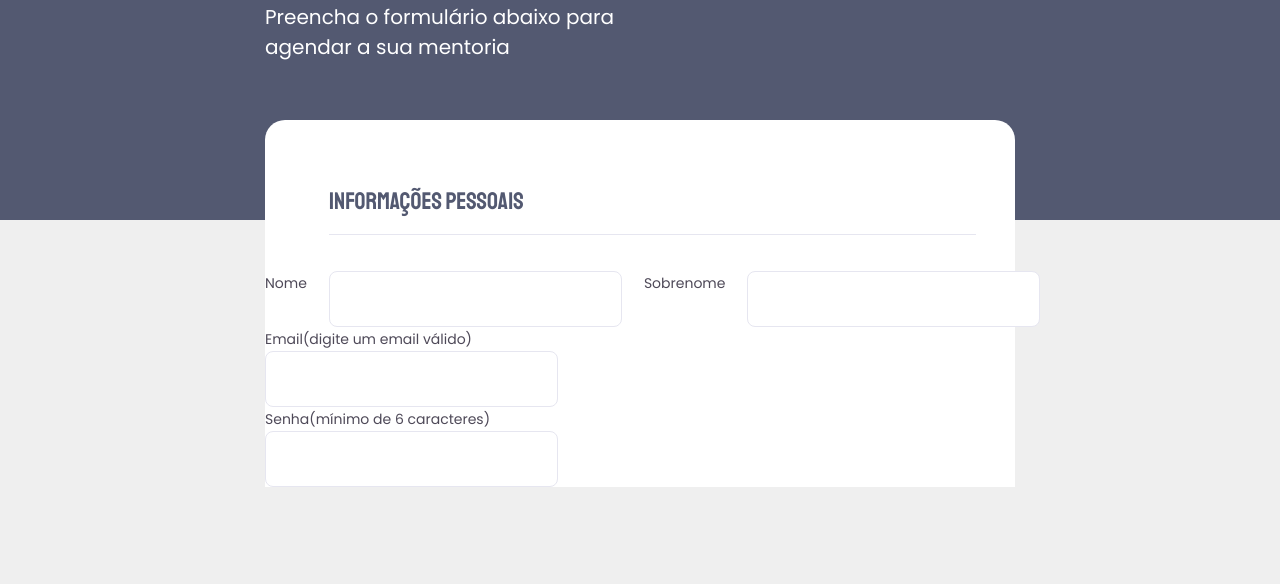
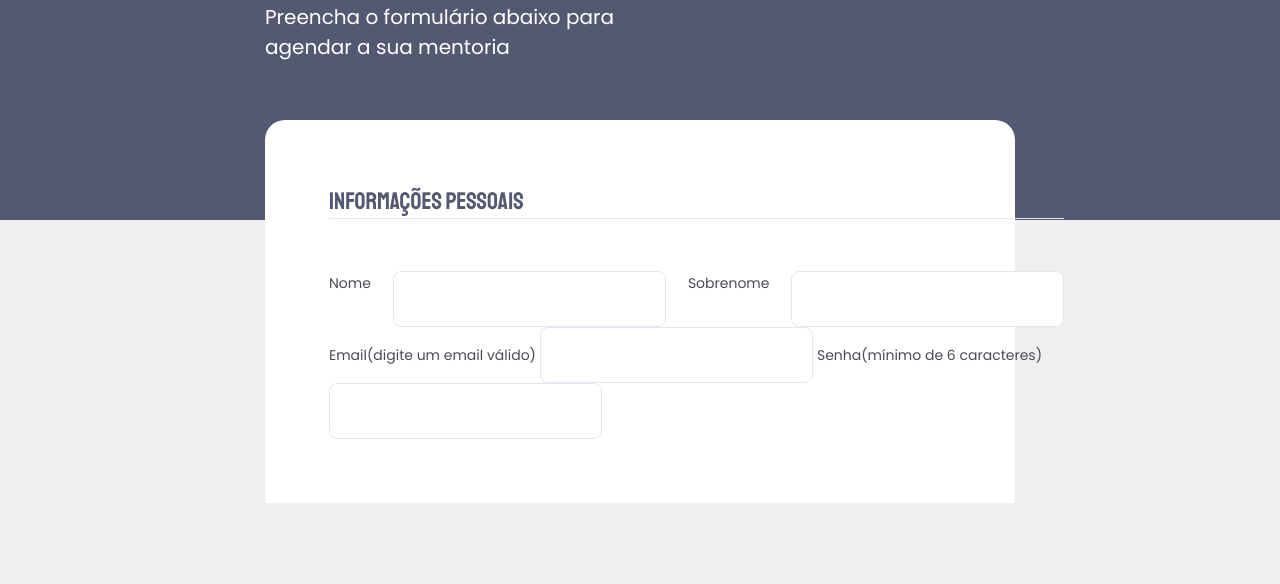
Before and after one commit to bpinheiro8/projeto-formulario-mentoria, a plain HTML site: page index.html in a window 1280 px wide. Shown: the part 216-800 px from the top of the page. Drawn offline with Linux system fonts and the light colour scheme.

Commit message:
styling form

```diff
--- a/index.html
+++ b/index.html
@@ -11,15 +11,15 @@
     <link href="https://fonts.googleapis.com/css2?family=Poppins&family=Staatliches&display=swap" rel="stylesheet" />
   </head>
   <body>
-    <form>
-      <div class="wrapper-main">
+    <div class="page">
+      <header>
         <h1>Mentoria</h1>
         <p>Preencha o formulário abaixo para <br />agendar a sua mentoria</p>
-        <div class="wrapper">
+      </header>
+      <main>
+        <form>
           <fieldset class="info-pessoal">
             <legend>INFORMAÇÕES PESSOAIS</legend>
-
-            <div class="line"></div>
 
             <div class="info-name">
               <label for="event-name">Nome</label>
@@ -35,8 +35,9 @@
             <label for="event-password">Senha<span>(mínimo de 6 caracteres)</span></label>
             <input type="password" id="event-password" />
           </fieldset>
-        </div>
-      </div>
-    </form>
+        </form>
+      </main>
+      <footer></footer>
+    </div>
   </body>
 </html>
--- a/style.css
+++ b/style.css
@@ -19,16 +19,18 @@ body::before {
   height: 436px;
   width: 100%;
   position: absolute;
+  top: 0;
+  left: 0;
   z-index: -1;
 }
 
-.wrapper-main {
+.page {
   width: 750px;
   min-height: 300px;
   margin: auto;
 }
 
-.wrapper-main h1 {
+header h1 {
   font-family: "Staatliches", sans-serif;
   font-size: 48px;
   color: #ffffff;
@@ -36,7 +38,7 @@ body::before {
   padding-top: 140px;
 }
 
-.wrapper-main p {
+header p {
   font-family: "Poppins", sans-serif;
   font-size: 20px;
   color: #ffffff;
@@ -44,10 +46,13 @@ body::before {
   padding: 18px 0 58px 0;
 }
 
-.wrapper {
+main {
   background: #ffffff;
-  border: 0;
   border-radius: 20px 20px 0 0;
+  padding: 64px;
+  display: flex;
+  flex-direction: column;
+  gap: 48px;
 }
 
 fieldset.info-pessoal {
@@ -55,17 +60,14 @@ fieldset.info-pessoal {
 }
 
 .info-pessoal legend {
-  padding: 64px 64px 16px;
   font-family: "Staatliches", sans-serif;
   font-size: 24px;
   line-height: 34px;
   font-weight: normal;
   color: #535971;
-}
-
-.line {
-  border-top: 1px solid #e6e6f0;
-  margin: 0 64px 36px;
+  margin-bottom: 16px;
+  border-bottom: 1px solid #e6e6f0;
+  width: 100%;
 }
 
 .info-pessoal label {
@@ -84,9 +86,7 @@ fieldset.info-pessoal {
   line-height: 24px;
   color: #4e4958;
   font-weight: normal;
-  padding: 0 10px 0;
   border-radius: 8px;
-  display: flex;
 }
 
 .info-pessoal input:focus {
@@ -95,10 +95,14 @@ fieldset.info-pessoal {
 }
 
 .info-name {
+  margin-top: 36px;
+}
+
+.info-name {
   display: flex;
   gap: 22px;
 }
 
-.info-name > div {
+.info-name > main {
   width: 100%;
 }
```
